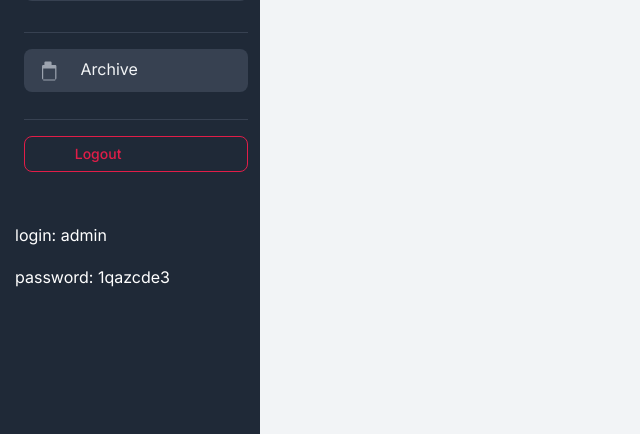
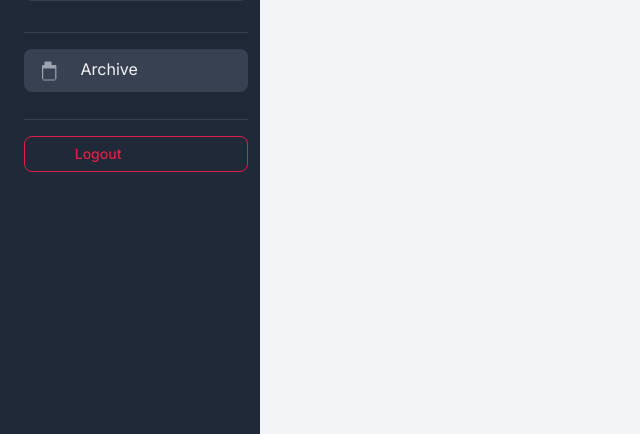
Before and after one commit to Viesich/Runner_community, a Django app: page /archive/ in a window 1280 px wide. Shown: the part 366-800 px from the top of the page, without its empty margins (0-640 px from the left). Run offline with Django 5.2, Linux system fonts and the light colour scheme; the visitor is signed in with stand-in values (Sample User, id 1); data that the repository does not hold is empty; some libraries are stand-ins or nearby versions.

Commit message:
add test_uset info to readme modul

```diff
--- a/templates/includes/sidebar.html
+++ b/templates/includes/sidebar.html
@@ -112,8 +112,4 @@
     {% endif %}
     </ul>
   </div>
-<br>
-<br>
-<p style="margin-left: 15px">login: admin</p>
-<p style="margin-left: 15px">password: 1qazcde3</p>
 </nav>
```
Also changed, not shown: README.md.
